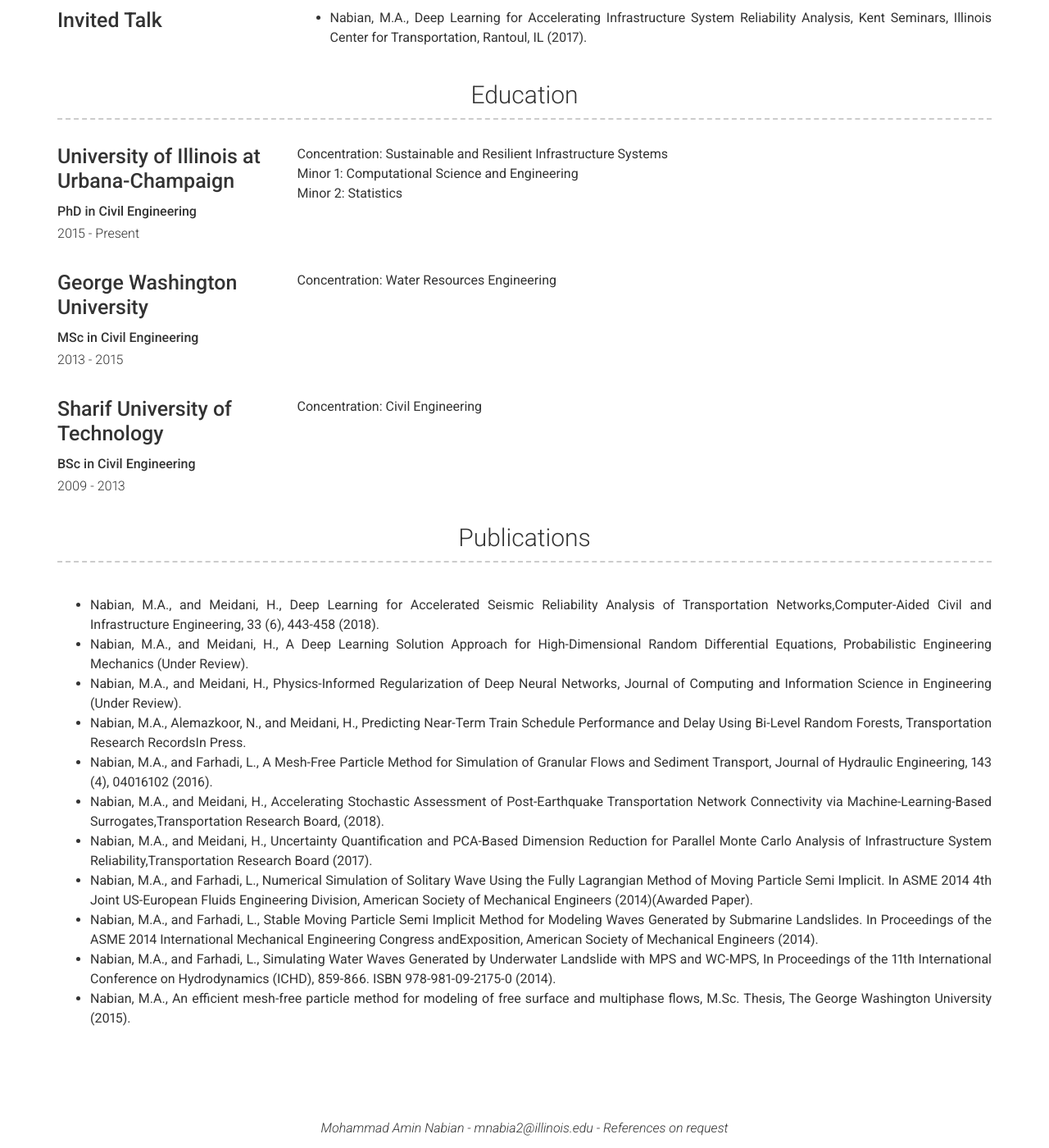
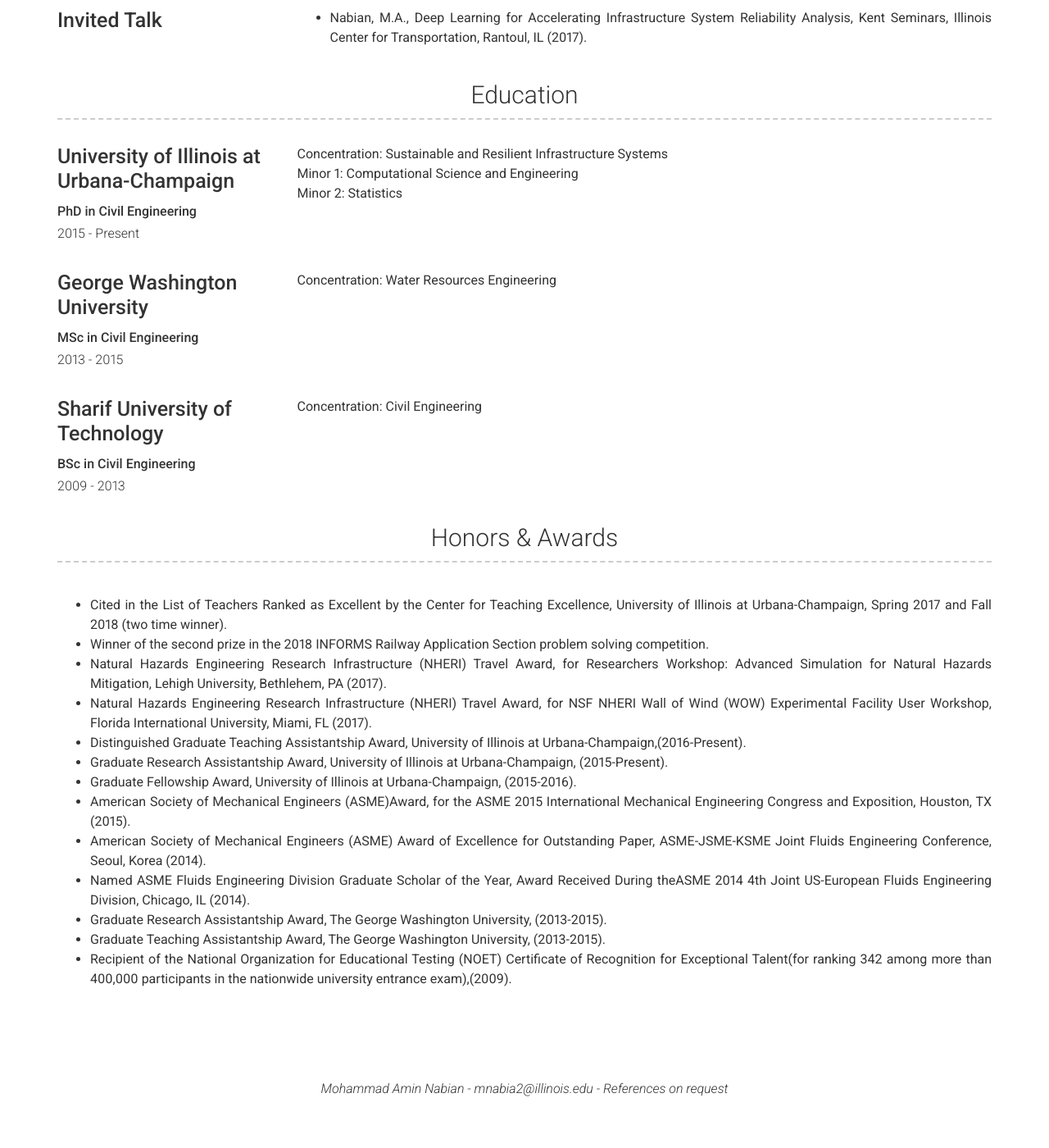
Before and after one commit to mnabian/mnabian.github.io, a Jekyll site: the page built from index.md, in a window 1280 px wide and 1400 px high, scrolled down 4201 px. Shown: the whole window at 82% size. Built offline with Jekyll 4.4.1, drawn with Linux system fonts in a browser that asks for light colours; after the commit the page ends 5553 px from its top, so only the background shows below that; some of the changed text lies outside the part shown.

Commit message:
Initial commit

```diff
--- a/_config.yml
+++ b/_config.yml
@@ -32,19 +32,21 @@
 # Publications_title: Publications
 
 # More Section
-more_title: Publications #(Use this to override about more section title)
-more_content: | # this will include new lines to allow paragraphs
-  - Nabian, M.A., and Meidani, H., Deep Learning for Accelerated Seismic Reliability Analysis of Transportation Networks,Computer-Aided Civil and Infrastructure Engineering, 33 (6), 443-458 (2018).
-  - Nabian, M.A., and Meidani, H., A Deep Learning Solution Approach for High-Dimensional Random Differential Equations, Probabilistic Engineering Mechanics (Under Review).
-  - Nabian, M.A., and Meidani, H., Physics-Informed Regularization of Deep Neural Networks, Journal of Computing and Information Science in Engineering (Under Review).
-  - Nabian, M.A., Alemazkoor, N., and Meidani, H., Predicting Near-Term Train Schedule Performance and Delay Using Bi-Level Random Forests, Transportation Research RecordsIn Press.
-  - Nabian, M.A., and Farhadi, L., A Mesh-Free Particle Method for Simulation of Granular Flows and Sediment Transport, Journal of Hydraulic Engineering, 143 (4), 04016102 (2016).
-  - Nabian, M.A., and Meidani, H., Accelerating Stochastic Assessment of Post-Earthquake Transportation Network Connectivity via Machine-Learning-Based Surrogates,Transportation Research Board, (2018).
-  - Nabian, M.A., and Meidani, H., Uncertainty Quantification and PCA-Based Dimension Reduction for Parallel Monte Carlo Analysis of Infrastructure System Reliability,Transportation Research Board (2017).
-  - Nabian,  M.A.,  and Farhadi,  L.,  Numerical Simulation of Solitary Wave Using the Fully Lagrangian Method of Moving Particle Semi Implicit. In ASME 2014 4th Joint US-European Fluids Engineering Division, American Society of Mechanical Engineers (2014)(Awarded Paper).
-  - Nabian, M.A., and Farhadi, L., Stable Moving Particle Semi Implicit Method for Modeling Waves Generated by Submarine Landslides. In Proceedings of the ASME 2014 International Mechanical Engineering Congress andExposition, American Society of Mechanical Engineers (2014).
-  - Nabian, M.A., and Farhadi, L., Simulating Water Waves Generated by Underwater Landslide with MPS and WC-MPS, In Proceedings of the 11th International Conference on Hydrodynamics (ICHD), 859-866.  ISBN 978-981-09-2175-0 (2014).
-  - Nabian, M.A., An efficient mesh-free particle method for modeling of free surface and multiphase flows, M.Sc. Thesis, The George Washington University (2015).
+more_title: Honors & Awards
+more_content: |
+  - Cited in the List of Teachers Ranked as Excellent by the Center for Teaching Excellence, University of Illinois at Urbana-Champaign, Spring 2017 and Fall 2018 (two time winner).
+  - Winner of the second prize in the 2018 INFORMS Railway Application Section problem solving competition.
+  - Natural Hazards Engineering Research Infrastructure (NHERI) Travel Award, for Researchers Workshop: Advanced Simulation for Natural Hazards Mitigation, Lehigh University, Bethlehem, PA (2017).
+  - Natural Hazards Engineering Research Infrastructure (NHERI) Travel Award, for NSF NHERI Wall of Wind (WOW) Experimental Facility User Workshop, Florida International University, Miami, FL (2017).
+  - Distinguished Graduate Teaching Assistantship Award, University of Illinois at Urbana-Champaign,(2016-Present).
+  - Graduate Research Assistantship Award, University of Illinois at Urbana-Champaign, (2015-Present).
+  - Graduate Fellowship Award, University of Illinois at Urbana-Champaign, (2015-2016).
+  - American Society of Mechanical Engineers (ASME)Award, for the ASME 2015 International Mechanical Engineering Congress and Exposition, Houston, TX (2015).
+  - American Society of Mechanical Engineers (ASME) Award of Excellence for Outstanding Paper, ASME-JSME-KSME Joint Fluids Engineering Conference, Seoul, Korea (2014).
+  - Named ASME Fluids Engineering Division Graduate Scholar of the Year, Award Received During theASME 2014 4th Joint US-European Fluids Engineering Division, Chicago, IL (2014).
+  - Graduate Research Assistantship Award, The George Washington University, (2013-2015).
+  - Graduate Teaching Assistantship Award, The George Washington University, (2013-2015).
+  - Recipient of the National Organization for Educational Testing (NOET) Certificate of Recognition for Exceptional Talent(for ranking 342 among more than 400,000 participants in the nationwide university entrance exam),(2009).
 
 # Footer
 footer_show_references: true
--- a/_data/experience.yml
+++ b/_data/experience.yml
@@ -12,7 +12,7 @@
     - <mark>Nabian, M.A.</mark>, and Meidani, H., [Uncertainty Quantification and PCA-Based Dimension Reduction for Parallel Monte Carlo Analysis of Infrastructure System Reliability](https://trid.trb.org/view/1439614), Transportation Research Board(2017).
     - <mark>Nabian,  M.A.</mark>,  and Farhadi,  L.,  [Numerical Simulation of Solitary Wave Using the Fully Lagrangian Method of Moving Particle Semi Implicit](http://proceedings.asmedigitalcollection.asme.org/proceeding.aspx?articleid=2087051), In ASME 2014 4th Joint US-European Fluids Engineering Division, American Society of Mechanical Engineers (2014).
     - <mark>Nabian, M.A.</mark>, and Farhadi, L., [Stable Moving Particle Semi Implicit Method for Modeling Waves Generated by Submarine Landslides](http://proceedings.asmedigitalcollection.asme.org/proceeding.aspx?articleid=2205118), In Proceedings of the ASME 2014 International Mechanical Engineering Congress and Exposition, American Society of Mechanical Engineers (2014).
-    - <mark>Nabian, M.A.</mark>, and Farhadi, L., [Simulating Water Waves Generated by Underwater Landslide with MPS andWC-MPS](https://www.dropbox.com/s/lxx7esohq0lc795/Nabian%2C%20Farhadi%2C%20Paper%20165.pdf?dl=0), In Proceedings of the 11th International Conference on Hydrodynamics (ICHD), 859-866. ISBN 978-981-09-2175-0 (2014).
+    - <mark>Nabian, M.A.</mark>, and Farhadi, L., [Simulating Water Waves Generated by Underwater Landslide with MPS and WC-MPS](https://www.dropbox.com/s/lxx7esohq0lc795/Nabian%2C%20Farhadi%2C%20Paper%20165.pdf?dl=0), In Proceedings of the 11th International Conference on Hydrodynamics (ICHD), 859-866. ISBN 978-981-09-2175-0 (2014).
 
 - company: Thesis
   description: |
@@ -25,12 +25,13 @@
     - <mark>Nabian, M.A.</mark>, Farhadi, L., Numerical Simulation of Solitary Wave Using the Fully  Lagrangian Method of Moving Particle Semi Implicit, ASME 4th Joint US-European Fluids Engineering Division Summer Meeting, Chicago, Illinois, USA (2014).
     - <mark>Nabian, M.A.</mark>, Farhadi, L., Stable Moving Particle Semi Implicit Method for Modeling Waves Generated by Submarine Landslides, ASME 2014 International Mechanical Engineering Congress and Exposition, Montreal, Canada (2014).
 
+
 - company: Poster Presentations
   description: |
     - <mark>Nabian, M.A.</mark>, Alemazkoor, N., and Meidani, H., Predicting Near-Term Train Schedule Performance and DelayUsing Bi-Level Random Forests, Transportation Research Board 98th Annual Meeting, Washington, DC (2019).
     - <mark>Nabian, M.A.</mark>, and Meidani, H., Accelerating Stochastic Assessment of Post-Earthquake Transportation Network Connectivity via Machine-Learning-Based Surrogates, Transportation Research Board 97th Annual Meeting, Washington, DC (2018).
     - <mark>Nabian, M.A.</mark>, and Meidani, H., Deep-Learning-Based Surrogates for Fast Prediction of Stochastic Civil Engineering Systems, 13th Coordinated Science Lab (CSL) Student Conference, Urbana, IL (2018).
-    - <mark>Nabian,  M.A.</mark>, and  Meidani, H., Uncertainty Quantification and PCA-Based Model  Reduction for ParallelMonte Carlo Analysis of Infrastructure System Reliability, Transportation Research Board 96th Annual Meeting, Washington, DC (2017).
+    - <mark>Nabian, M.A.</mark>, and  Meidani, H., Uncertainty Quantification and PCA-Based Model  Reduction for ParallelMonte Carlo Analysis of Infrastructure System Reliability, Transportation Research Board 96th Annual Meeting, Washington, DC (2017).
     - <mark>Nabian, M.A.</mark>, and Meidani, H., Uncertainty Quantification in Patient-Specific Cardiovascular Simulation forEnhanced Health Monitoring and Treatment Planning, 4th Health Care Engineering Systems Symposium, Champaign, IL (2017).
     - <mark>Nabian, M.A.</mark>, and Farhadi, L., A Mesh-Free Particle Model for Simulation of Free-Surface Multiphase Flows, SEAS Student Research and Development Showcase, The George Washington University, Washington, DC (2015).
     - <mark>Nabian, M.A.</mark>, and Farhadi, L., Numerical Simulation of Complex Free Surface Flows Using a Stable Mesh-Free Lagrangian  Method, SEAS Student Research and Development Showcase, The George Washington University, Washington, DC (2014).
```
